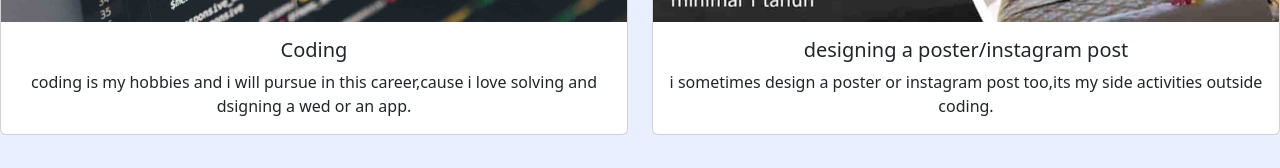
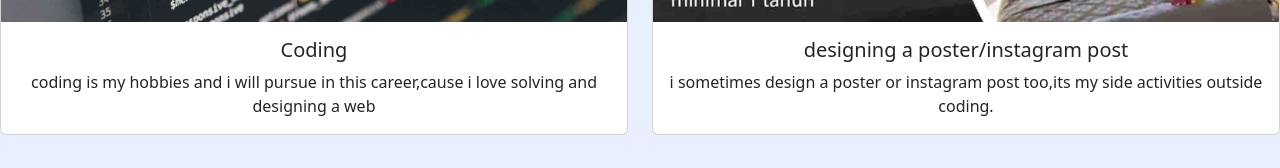
Before and after one commit to Schrodingee/Portofolio-II, a plain HTML site: page index.html in a window 1280 px wide. Shown: the part 2483-2651 px from the top of the page. Drawn offline with nearby package versions, Linux system fonts and the light colour scheme.

Commit message:
fixing some typo in the my projects section

```diff
--- a/index.html
+++ b/index.html
@@ -92,7 +92,7 @@
             <img src="/img/ilya-pavlov-OqtafYT5kTw-unsplash.jpg" class="card-img-top" alt="...">
             <div class="card-body">
               <h5 class="card-title">Coding</h5>
-              <p class="card-text">coding is my hobbies and i will pursue in this career,cause i love solving and dsigning a wed or an app.</p>
+              <p class="card-text">coding is my hobbies and i will pursue in this career,cause i love solving and designing a web</p>
             </div>
           </div>
         </div>
```
